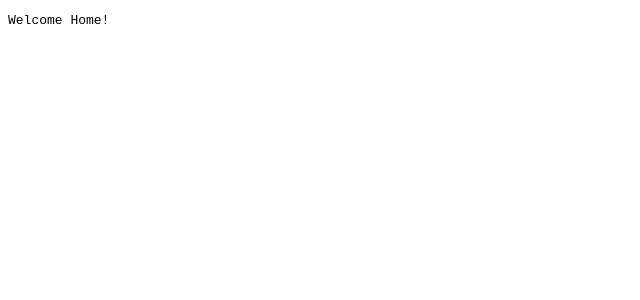
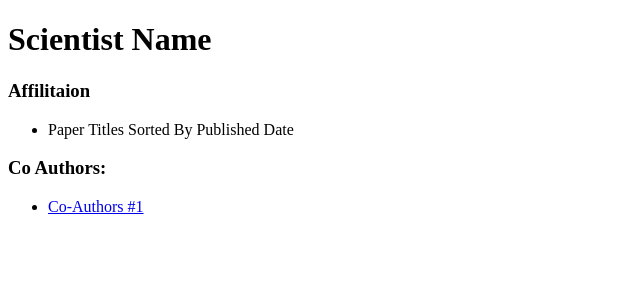
Before and after one commit to Re9iNee/Scitodate-Test, a React (Create React App) app in the folder client/: page /scientist in a window 1280 px wide. Shown: the top 300 px of the page, without its empty margins (0-640 px from the left). Built offline with nearby package versions, Linux system fonts and the light colour scheme.

Commit message:
added Scientists component

```diff
--- a/client/src/App.js
+++ b/client/src/App.js
@@ -3,6 +3,7 @@ import { BrowserRouter as Router, Switch, Route } from "react-router-dom";
 import Admin from "./components/Admin";
 import Authors from "./components/Authors";
 import Home from "./components/Home";
+import Scientist from "./components/Scientist";
 
 class App extends React.Component {
   render() {
@@ -15,6 +16,10 @@ class App extends React.Component {
           <Route path="/authors">
             <Authors />
           </Route>
+          {/* Temprory Route */}
+          <Route path="/scientist">
+            <Scientist />
+          </Route>
           <Route path="/">
             <Home />
           </Route>
--- /dev/null
+++ b/client/src/components/Scientist.js
@@ -0,0 +1,21 @@
+import React from "react";
+
+export default class Scientist extends React.Component {
+  render() {
+    return (
+      <div>
+        <h1>Scientist Name</h1>
+        <h3>Affilitaion</h3>
+        <ul>
+          <li>Paper Titles Sorted By Published Date</li>
+        </ul>
+        <h3>Co Authors:</h3>
+        <ul>
+          <li>
+            <a href="#">Co-Authors #1</a>
+          </li>
+        </ul>
+      </div>
+    );
+  }
+}
```
